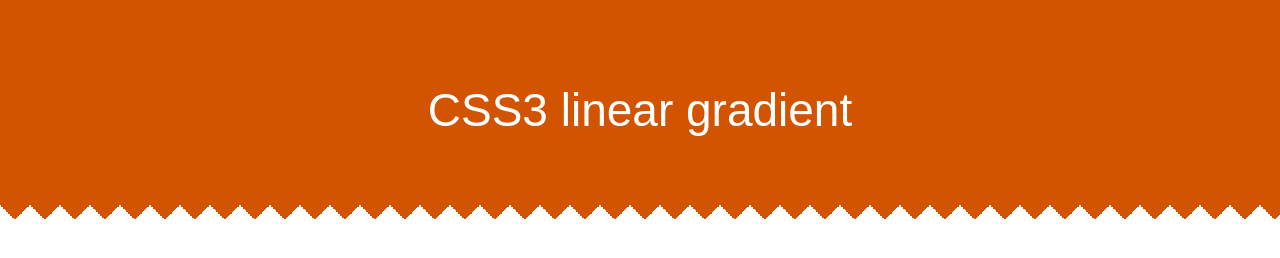
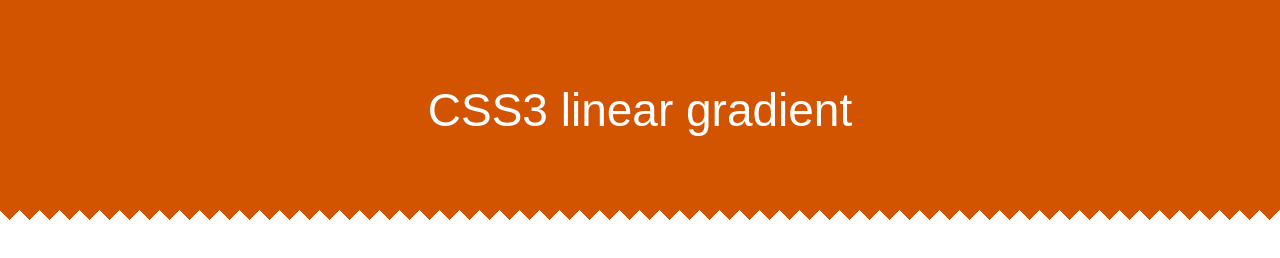
Before and after one commit to hwaphon/HTML5, a plain HTML site: page chapter-10/demo06.html in a window 1280 px wide. Drawn offline with Linux system fonts and the light colour scheme.

Commit message:
利用 linear-gradient 制作锯齿

```diff
--- a/chapter-10/demo06.html
+++ b/chapter-10/demo06.html
@@ -20,7 +20,7 @@
         		background-image: linear-gradient(45deg, #FFF 25%, transparent 25%),
         						  linear-gradient(-45deg, #FFF 25%, transparent 25%);
 
-        		background-size: 30px 30px;
+        		background-size: 20px 20px;
         		background-repeat: repeat-x;
         		background-position: 0 100%;
         	}
```
